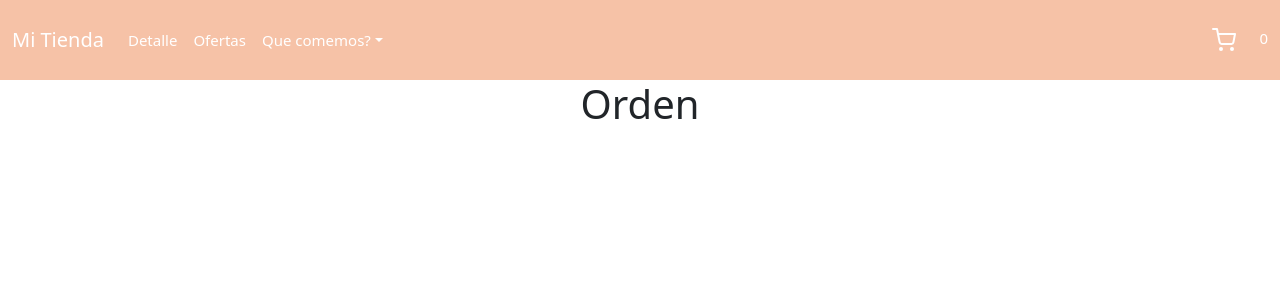
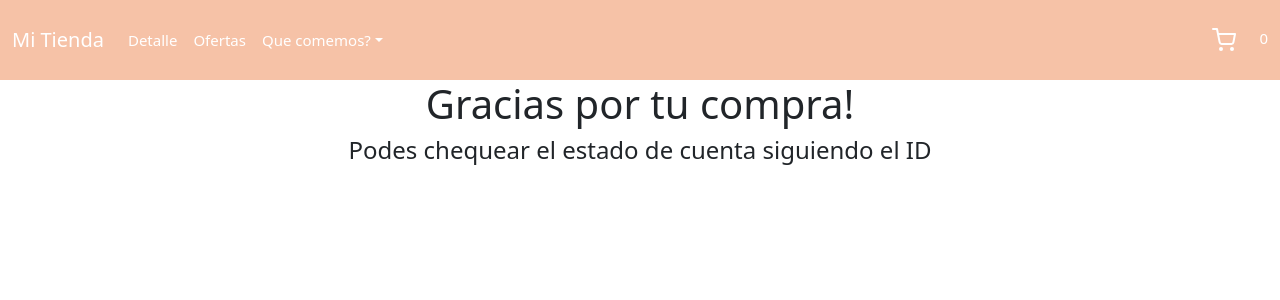
Before and after one commit to luciaabramzon/ecommerce, a React (Create React App) app: page /Final in a window 1280 px wide. Shown: the top 300 px of the page. Built offline with nearby package versions, Linux system fonts and the light colour scheme.

Commit message:
checkout

```diff
--- a/src/components/checkout/Checkout.js
+++ b/src/components/checkout/Checkout.js
@@ -8,10 +8,6 @@ const Checkout = () => {
     const {items,grandTotal,borrarCarrito,buyer,inputs,onChange,orderId,sendOrder}=useContext(CartContext)
     const {id} = useParams ();
 
-    console.log(orderId)
-
-
-    if(orderId===null){
         return(
      <div>
          {inputs.map((input)=>(
@@ -25,16 +21,12 @@ const Checkout = () => {
                  />
                  </form>
          ))}
-         <button disabled={!(buyer.name && buyer.phone && buyer.email)} onSubmit={onsubmit} onClick={sendOrder}>Crear orden</button>
+     <Link to="/Final">    <button disabled={!(buyer.name && buyer.phone && buyer.email)} onSubmit={onsubmit} onClick={sendOrder}>Crear orden</button></Link>
      </div>
         )
     }
-    return (
-        <>
-    <h2>Tu compra se realizo correctamente, podes seguirla mediante tu ID {orderId}</h2>
-    <Link to="/Final"><button>Ver mas </button></Link>
-    </>
-    )
-}
+
+
+
 
 export default Checkout
--- a/src/components/checkout/Final.js
+++ b/src/components/checkout/Final.js
@@ -1,12 +1,18 @@
-import { useContext } from "react"
+import { useContext, useEffect } from "react"
 import { CartContext } from "../cart/CartContext"
 
 
 const CartFinal = () =>{
-    const {orderId}=useContext(CartContext)
-console.log(orderId)
+    const {orderId,borrarCarrito,items}=useContext(CartContext)
 
-    return <h1>Orden {orderId}</h1>
-
+   useEffect(()=>{
+       borrarCarrito()
+   },items)
+    return (
+    <div>
+        <h1>Gracias por tu compra!</h1>
+        <h4>Podes chequear el estado de cuenta siguiendo el ID {orderId}</h4>
+    </div>
+    )
 }
 export default CartFinal
```
